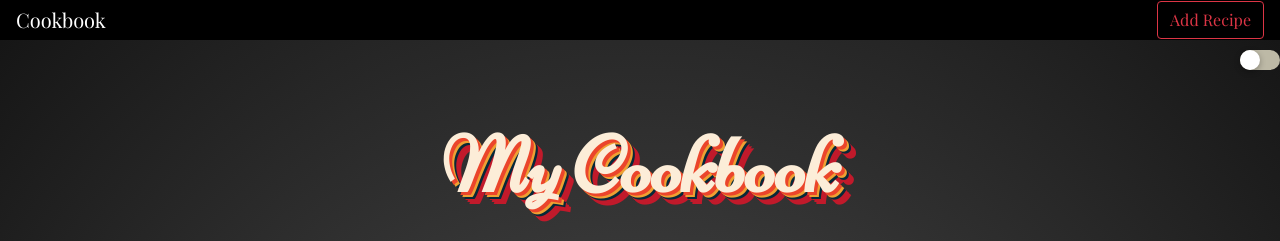
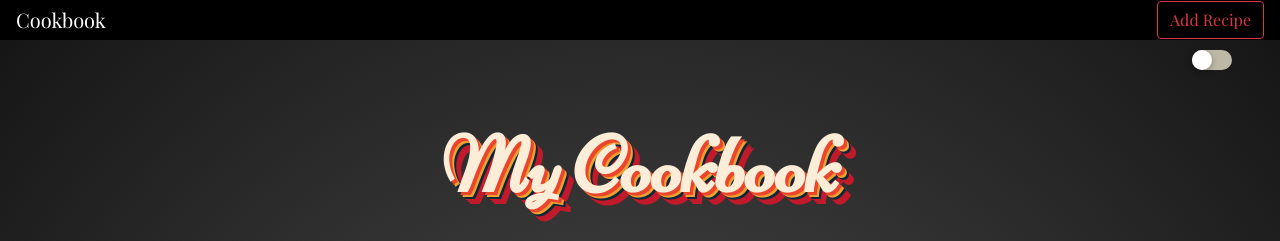
Before and after one commit to mcaniglia16/CookBook-WebApp, a plain HTML site: page index.html in a window 1280 px wide. Shown: the top 241 px of the page. Drawn offline with nearby package versions, Linux system fonts and the light colour scheme.

Commit message:
moved toggle switch

```diff
--- a/index.html
+++ b/index.html
@@ -35,7 +35,7 @@
         </div>
     </nav>
 
-    <div class="toggle">
+    <div class="toggle px-5">
         <label class="switch"><input id="toggler" onclick='swapCSS()' type="checkbox" />    <div></div></label>
     </div>
 
```
